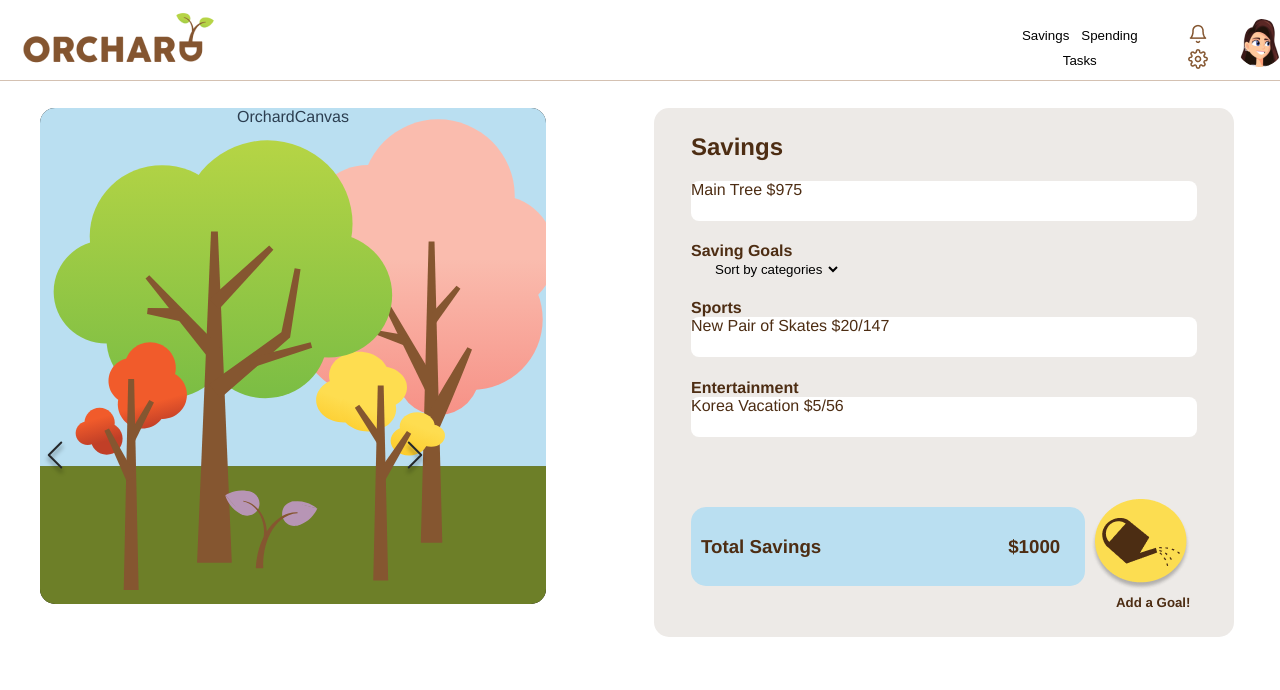
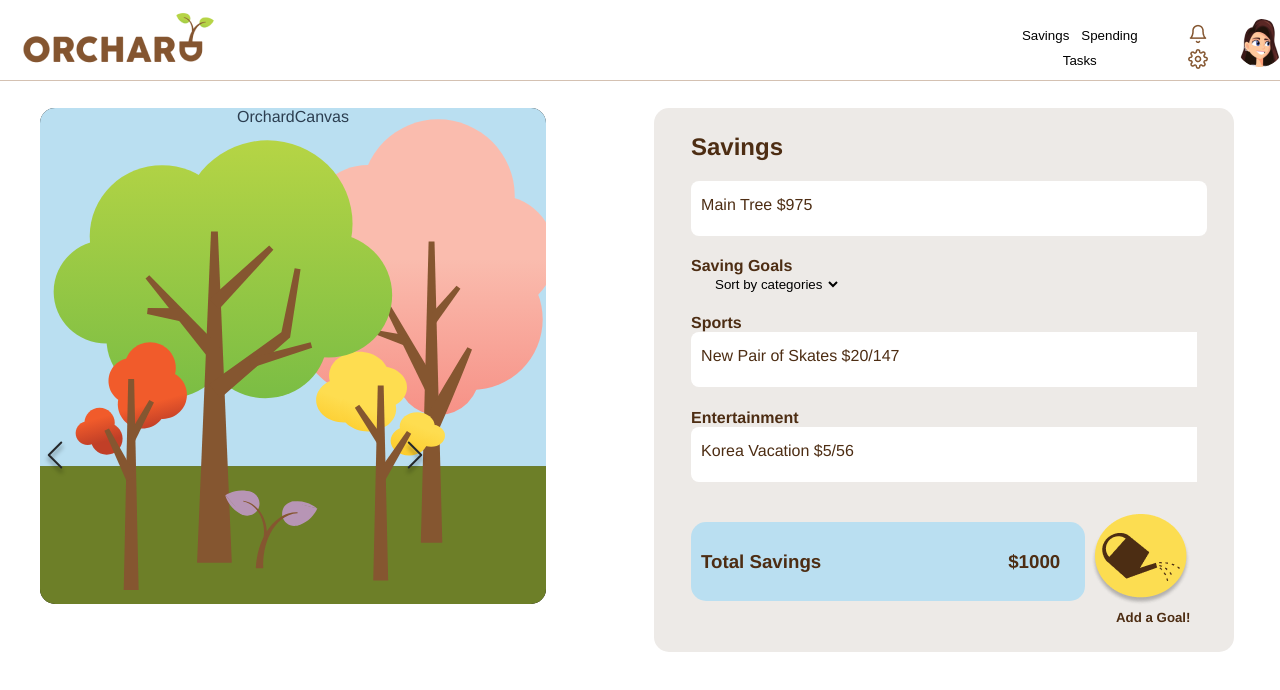
Before and after one commit to ldangyo/orcHERd, a Vue app: page / in a window 1280 px wide. Shown: the top 690 px of the page. Built offline with nearby package versions, Linux system fonts and the light colour scheme.

Commit message:
Adjusting SavingsCard CSS
fixing subBox padding

```diff
--- a/src/components/SavingsCard.vue
+++ b/src/components/SavingsCard.vue
@@ -27,11 +27,12 @@
               </div>
             </div>
           </ul>
+        <div class="empty"></div>
         </div>
         <div v-else>
           <ul class="savingsGoals">
             <div v-for="goal in getGoalsSortedByDate" :key="goal.name">
-              <div class="subBox">{{ goal.name }} ${{goal.amountSaved}}/{{goal.amountReq}}</div>
+              <div class="subBox"><h3>{{ goal.name }}</h3><h3>${{goal.amountSaved}}/{{goal.amountReq}}</h3></div>
             </div>
           </ul>
         </div>
@@ -186,6 +187,9 @@ margin-bottom: 0;
   width: 100%;
   height: 40px;
   border-radius: 8px;
+  padding-top: 0.9375rem;
+  padding-left: 2%;
+;
 }
 
 .dropDownMenu {
```
